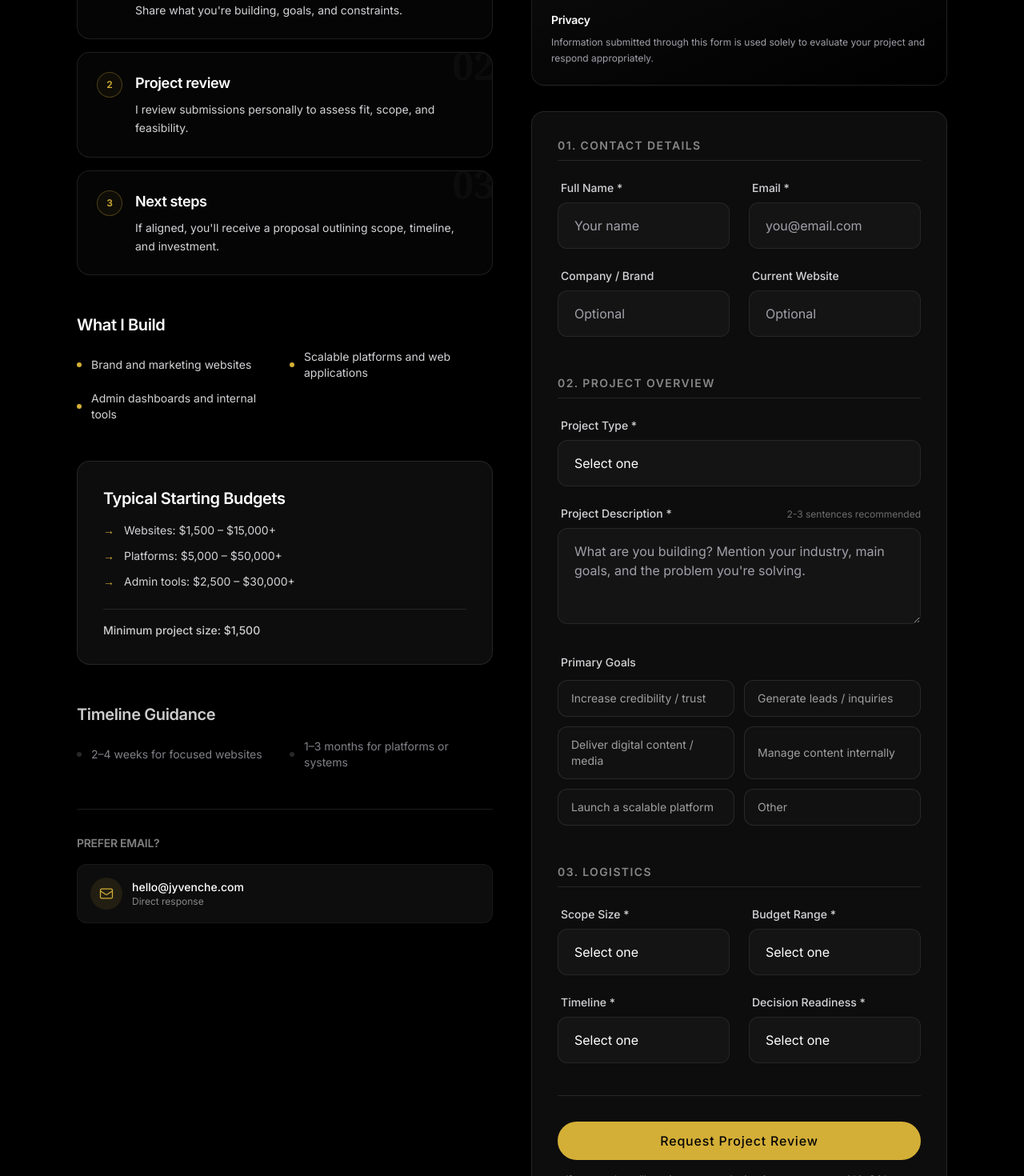
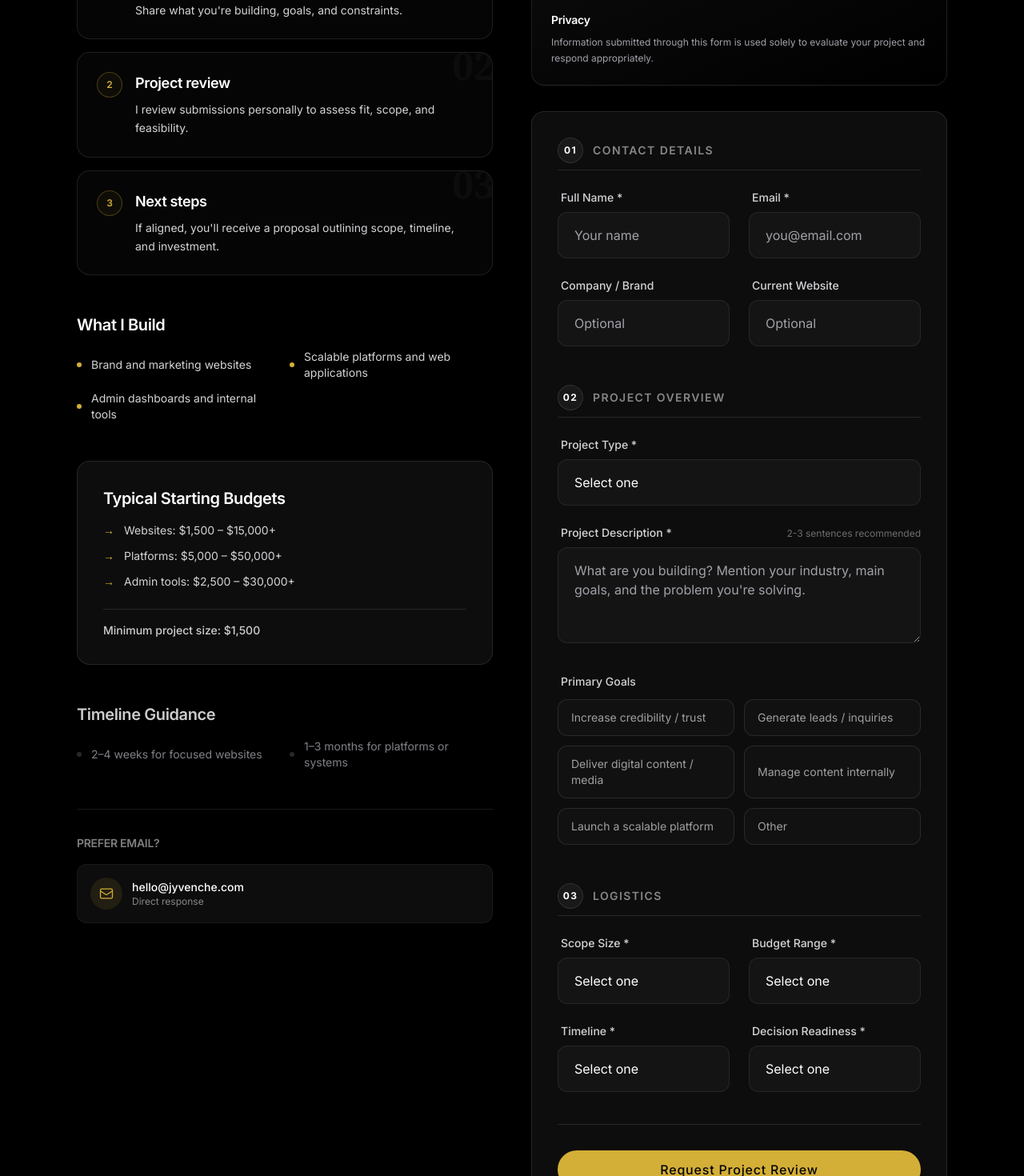
Before and after one commit to Jeany40/jyvenche, a Next.js app: page /start-project in a window 1280 px wide. Shown: the part 660-2130 px from the top of the page at 80% size. Built offline with nearby package versions, Linux system fonts and the light colour scheme.

Commit message:
feat: Final visual and logic refinements
- Navbar: Enhanced active link logic for nested routes
- FormSuccess: Implemented full-screen modal with premium logo
- StartProject: Updated numbering style and honeypot implementation
- Layout: Verified and polished spacing components

```diff
--- a/app/about/page.tsx
+++ b/app/about/page.tsx
@@ -24,7 +24,7 @@ export default function AboutPage() {
                 {/* Philosophy */}
                 <section className="mt-20 glass-card animate-fade-in [animation-delay:200ms]">
                     <h2 className="text-2xl font-semibold tracking-tight mb-8">What I Focus On</h2>
-                    <ul className="grid grid-cols-1 md:grid-cols-3 gap-6">
+                    <ul className="grid grid-cols-1 md:grid-cols-3 gap-6 list-none">
                         {about.philosophy.map((p) => (
                             <li key={p} className="flex gap-4 items-start p-4 rounded-xl hover:bg-white/[0.03] transition-colors">
                                 <span className="mt-1.5 w-1.5 h-1.5 rounded-full bg-accent flex-shrink-0" />
@@ -53,7 +53,7 @@ export default function AboutPage() {
                         <h2 className="text-xl font-semibold tracking-tight text-white mb-6 flex items-center gap-2">
                             <span className="text-accent">✓</span> Good Fit If You Value
                         </h2>
-                        <ul className="space-y-4">
+                        <ul className="space-y-4 list-none">
                             {about.fit.goodFor.map((item) => (
                                 <li key={item} className="flex gap-4 items-start">
                                     <span className="w-1.5 h-1.5 mt-2 rounded-full bg-white/40 flex-shrink-0" />
@@ -67,7 +67,7 @@ export default function AboutPage() {
                         <h2 className="text-xl font-semibold tracking-tight text-white mb-6 text-white/50">
                             Not a Fit If You Need
                         </h2>
-                        <ul className="space-y-4">
+                        <ul className="space-y-4 list-none">
                             {about.fit.notFor.map((item) => (
                                 <li key={item} className="flex gap-4 items-start">
                                     <span className="w-1.5 h-1.5 mt-2 rounded-full bg-white/10 flex-shrink-0" />
--- a/app/start-project/page.tsx
+++ b/app/start-project/page.tsx
@@ -55,7 +55,7 @@ export default function StartProjectPage() {
                         {/* What I build */}
                         <section>
                             <h2 className="text-xl font-semibold tracking-tight mb-4">{startProject.leftColumn.whatIBuildTitle}</h2>
-                            <ul className="grid grid-cols-1 sm:grid-cols-2 gap-3">
+                            <ul className="grid grid-cols-1 sm:grid-cols-2 gap-3 list-none">
                                 {startProject.leftColumn.whatIBuildBullets.map((b) => (
                                     <li key={b} className="flex gap-3 items-center text-sm text-foreground-secondary">
                                         <span className="w-1.5 h-1.5 rounded-full bg-accent flex-shrink-0" />
@@ -68,7 +68,7 @@ export default function StartProjectPage() {
                         {/* Budgets */}
                         <section className="glass-card">
                             <h2 className="text-xl font-semibold tracking-tight mb-4">{startProject.leftColumn.budgetTitle}</h2>
-                            <ul className="space-y-3 mb-6">
+                            <ul className="space-y-3 mb-6 list-none">
                                 {startProject.leftColumn.budgetBullets.map((b) => (
                                     <li key={b} className="flex gap-3 items-center text-sm text-foreground-secondary">
                                         <span className="text-accent">→</span>
@@ -84,7 +84,7 @@ export default function StartProjectPage() {
                         {/* Timeline */}
                         <section className="opacity-80">
                             <h2 className="text-xl font-semibold tracking-tight mb-4">{startProject.leftColumn.timelineTitle}</h2>
-                            <ul className="grid grid-cols-1 sm:grid-cols-2 gap-3">
+                            <ul className="grid grid-cols-1 sm:grid-cols-2 gap-3 list-none">
                                 {startProject.leftColumn.timelineBullets.map((b) => (
                                     <li key={b} className="flex gap-3 items-center text-sm text-foreground-muted">
                                         <span className="w-1.5 h-1.5 rounded-full bg-white/20 flex-shrink-0" />
--- a/components/forms/FormSuccess.tsx
+++ b/components/forms/FormSuccess.tsx
@@ -8,12 +8,13 @@ import type { FormSuccessProps } from "@/types/content";
  */
 export default function FormSuccess({ headline, body, note }: FormSuccessProps) {
     return (
-        <div className="rounded-3xl border border-white/10 p-10 bg-white/[0.03] backdrop-blur-xl text-center animate-fade-in">
-            <div className="mx-auto w-16 h-16 rounded-full bg-accent/10 flex items-center justify-center mb-6 border border-accent/20">
-                <svg className="w-6 h-6 text-accent" fill="none" viewBox="0 0 24 24" stroke="currentColor">
-                    <path strokeLinecap="round" strokeLinejoin="round" strokeWidth={1.5} d="M5 13l4 4L19 7" />
-                </svg>
-            </div>
+        <div className="fixed inset-0 z-50 flex items-center justify-center p-6 bg-black/90 backdrop-blur-md animate-fade-in">
+            <div className="max-w-md w-full rounded-3xl border border-white/10 p-10 bg-white/[0.03] text-center">
+                <img
+                    src="/logo-premium.png"
+                    alt="Jyvenche"
+                    className="w-16 h-16 sm:w-20 sm:h-20 object-contain mx-auto mb-6"
+                />
                 <h2 className="text-3xl font-serif text-white mb-4">{headline}</h2>
                 <p className="text-lg text-white/60 leading-relaxed max-w-md mx-auto">{body}</p>
                 {note && (
@@ -22,5 +23,6 @@ export default function FormSuccess({ headline, body, note }: FormSuccessProps)
                     </div>
                 )}
             </div>
+        </div>
     );
 }
--- a/components/forms/StartProjectForm.tsx
+++ b/components/forms/StartProjectForm.tsx
@@ -129,18 +129,19 @@ export default function StartProjectForm({ successHeadline, successBody }: Start
     }
 
     return (
-        <form onSubmit={handleSubmit} className="glass-card">
+        <form onSubmit={handleSubmit} className="glass-card relative">
             {/* Contact Section */}
             <div>
-                <h3 className="text-sm font-semibold uppercase tracking-wider text-white/50 mb-6 border-b border-white/10 pb-2">
-                    01. Contact Details
+                <h3 className="text-sm font-semibold uppercase tracking-wider text-white/50 mb-6 border-b border-white/10 pb-2 flex items-center gap-3">
+                    <span className="flex items-center justify-center w-8 h-8 rounded-full bg-white/5 border border-white/10 text-white text-xs font-bold">01</span>
+                    <span>Contact Details</span>
                 </h3>
 
-                {/* Honeypot field - hidden from users, visible to bots */}
-                <div
-                    className="absolute left-[-9999px] opacity-0 pointer-events-none"
-                    aria-hidden="true"
-                >
+                {/* Honeypot field (anti-spam)
+                    - Keep it in the DOM so bots can fill it
+                    - Keep it fully hidden for real users
+                */}
+                <div className="hidden" aria-hidden="true">
                     <label htmlFor="companyWebsite">Company Website</label>
                     <input
                         id="companyWebsite"
@@ -148,7 +149,7 @@ export default function StartProjectForm({ successHeadline, successBody }: Start
                         value={data.companyWebsite}
                         onChange={handleChange}
                         autoComplete="off"
-                        tabIndex={-1}
+                        tabIndex={-1} // Prevent keyboard focus
                     />
                 </div>
 
@@ -225,8 +226,9 @@ export default function StartProjectForm({ successHeadline, successBody }: Start
 
             {/* Project Section */}
             <div className="mt-12">
-                <h3 className="text-sm font-semibold uppercase tracking-wider text-white/50 mb-6 border-b border-white/10 pb-2">
-                    02. Project Overview
+                <h3 className="text-sm font-semibold uppercase tracking-wider text-white/50 mb-6 border-b border-white/10 pb-2 flex items-center gap-3">
+                    <span className="flex items-center justify-center w-8 h-8 rounded-full bg-white/5 border border-white/10 text-white text-xs font-bold">02</span>
+                    <span>Project Overview</span>
                 </h3>
 
                 <div>
@@ -303,8 +305,9 @@ export default function StartProjectForm({ successHeadline, successBody }: Start
 
             {/* Logistics Section */}
             <div className="mt-12">
-                <h3 className="text-sm font-semibold uppercase tracking-wider text-white/50 mb-6 border-b border-white/10 pb-2">
-                    03. Logistics
+                <h3 className="text-sm font-semibold uppercase tracking-wider text-white/50 mb-6 border-b border-white/10 pb-2 flex items-center gap-3">
+                    <span className="flex items-center justify-center w-8 h-8 rounded-full bg-white/5 border border-white/10 text-white text-xs font-bold">03</span>
+                    <span>Logistics</span>
                 </h3>
 
                 <div className="grid grid-cols-1 sm:grid-cols-2 gap-6">
--- a/components/layout/Navbar.tsx
+++ b/components/layout/Navbar.tsx
@@ -72,7 +72,9 @@ export default function Navbar({ brand, items }: NavbarProps) {
                 {/* Desktop Nav */}
                 <div className="hidden md:flex items-center gap-6">
                     {items.map((item) => {
-                        const isActive = pathname === item.href;
+                        const isActive = item.href === "/"
+                            ? pathname === "/"
+                            : pathname === item.href || pathname.startsWith(item.href + "/");
                         return (
                             <Link
                                 key={item.href}
@@ -113,7 +115,9 @@ export default function Navbar({ brand, items }: NavbarProps) {
                     >
                         <div className="flex flex-col items-center gap-6 w-full">
                             {items.map((item) => {
-                                const isActive = pathname === item.href;
+                                const isActive = item.href === "/"
+                                    ? pathname === "/"
+                                    : pathname === item.href || pathname.startsWith(item.href + "/");
                                 return (
                                     <Link
                                         key={item.href}
```
Lines whose indentation alone changed are shown as unchanged.
